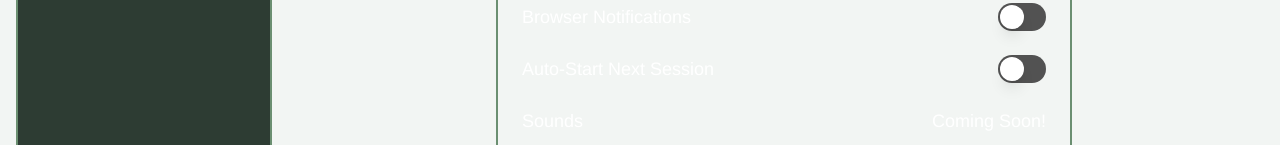
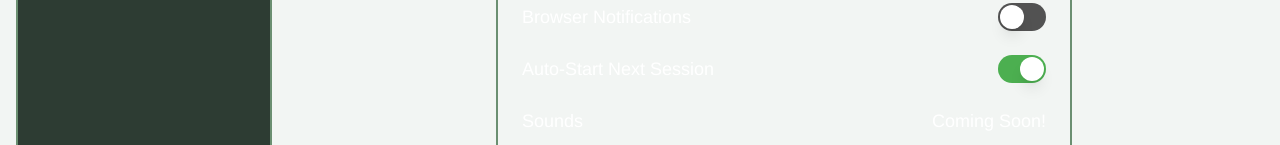
Before and after one commit to ItsCrew/focusnest-but-in-react, a React (Vite) app in the folder frontend/: page /settings in a window 1280 px wide. Shown: the part 468-613 px from the top of the page. Built offline with nearby package versions, Linux system fonts and the light colour scheme.

Commit message:
Auto Start Setting completed

```diff
--- a/frontend/src/Components/Home/TimerControls.jsx
+++ b/frontend/src/Components/Home/TimerControls.jsx
@@ -18,7 +18,7 @@
                 <div className='flex justify-center items-center bg-white text-black h-13.75 w-30 rounded-2xl cursor-pointer hover:-translate-y-1.25 transition-all duration-300 ease' onClick={toggleTimer}>
                     {isRunning ? <Pause /> : <Play />}
                 </div>
-                <p onClick={resetTimer} className='cursor-pointer'><RotateCw /></p>
+                <p onClick={resetTimer} title='Reset Timer' className='cursor-pointer'><RotateCw /></p>
                 <Link className='cursor-pointer' to='/settings' aria-label='Open settings'>
                     <Settings />
                 </Link>
--- a/frontend/src/Components/Settings/GeneralSettings.jsx
+++ b/frontend/src/Components/Settings/GeneralSettings.jsx
@@ -11,8 +11,6 @@
     <div className='flex flex-col gap-2 '>
       <h2 className='text-2xl'>Custom Timer</h2>
       <hr />
-
-      {/* TODO : See if i have to add data types or not */}
       <div className='flex flex-col gap-3 py-2'>
         <div className='flex justify-between items-center'>
           <p>Pomodoro</p>
--- a/frontend/src/Components/Settings/OtherSettings.jsx
+++ b/frontend/src/Components/Settings/OtherSettings.jsx
@@ -1,7 +1,11 @@
 import React from 'react'
 import ToggleSwitch from '../Global/ToggleSwitch'
+import { useTimer } from '../../Context/TimerContext'
 
 const OtherSettings = () => {
+
+  const {autoStart, setAutoStart} = useTimer();
+
   return (
     <div className='flex flex-col gap-6 py-2'>
       <div className='flex justify-between items-center text-white'>
@@ -11,7 +15,7 @@
 
       <div className='flex justify-between items-center text-white'>
         <p>Auto-Start Next Session</p>
-        <ToggleSwitch />
+        <ToggleSwitch checked={autoStart} onChange={setAutoStart}/>
       </div>
 
       <div className='flex justify-between items-center text-white'>
--- a/frontend/src/Context/TimerContext.jsx
+++ b/frontend/src/Context/TimerContext.jsx
@@ -86,8 +86,8 @@
       } else {
         if (mode === 'longBreak') {
           setpomodoroCount(0);
-          setisRunning(false)
-          // TODO: Later make it so if in settings the auto start new session is enabled it continues automatically
+        setisRunning(autoStart)
+
         }
         setMode('pomodoro');
         settimeLeft(getDurations('pomodoro'));
@@ -119,7 +119,7 @@
     }, [pomodoroMinutes, shortBreakMinutes, longBreakMinutes]);
 
     return (
-        <TimerContext.Provider value={{pomodoroMinutes, setPomodoroMinutes, shortBreakMinutes, setShortBreakMinutes, longBreakMinutes, setLongBreakMinutes,  mode, timeLeft, isRunning, pomodoroCount, toggleTimer, resetTimer, changeMode, isPomodoroMode, setisPomodoroMode}}>
+        <TimerContext.Provider value={{pomodoroMinutes, setPomodoroMinutes, shortBreakMinutes, setShortBreakMinutes, longBreakMinutes, setLongBreakMinutes,  mode, timeLeft, isRunning, pomodoroCount, toggleTimer, resetTimer, changeMode, isPomodoroMode, setisPomodoroMode, autoStart, setAutoStart}}>
             {children}
         </TimerContext.Provider>
     )
```
